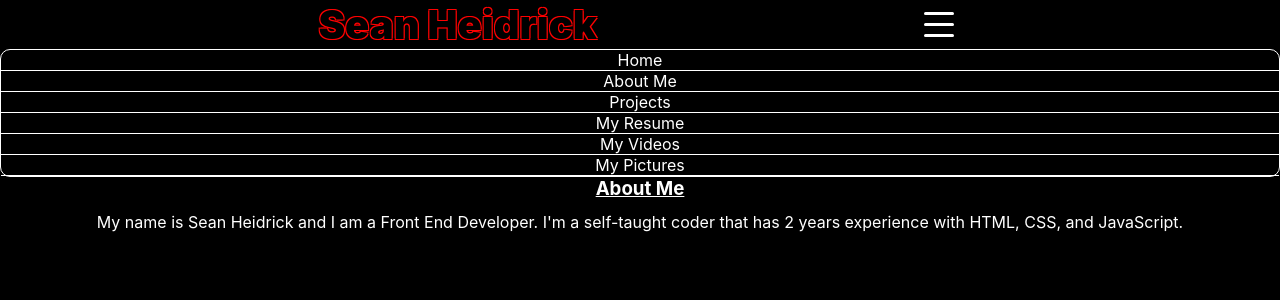
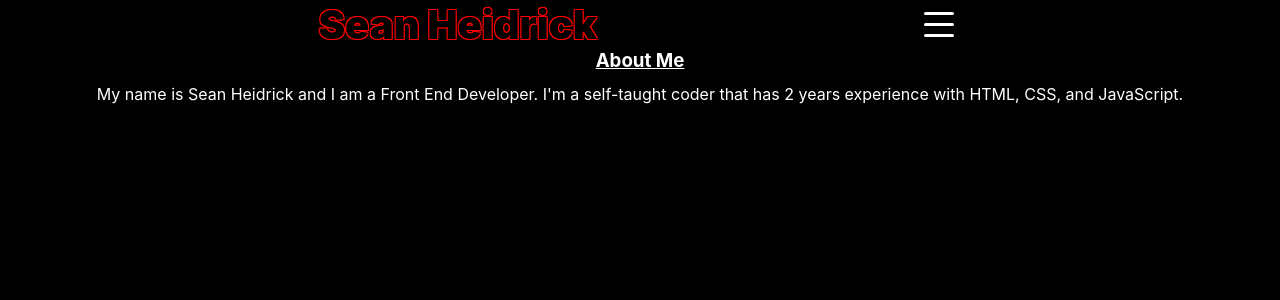
Before and after one commit to SeanHeidrick/profile-page, a React (Create React App) app: page / in a window 1280 px wide. Shown: the top 300 px of the page. Built offline with nearby package versions, Linux system fonts and the light colour scheme.

Commit message:
Added functionality to menu button

```diff
--- a/src/App.js
+++ b/src/App.js
@@ -1,34 +1,16 @@
-import React, { useState } from "react";
+import React from "react";
 import logo from "./logo.svg";
 import "./App.scss";
-import { AboutMe } from "./AboutMe";
+import { AboutMe } from "./components/AboutMe";
+import { Header } from "./components/Header";
 
 function App() {
-  const [active, setActive] = useState(false);
-  const handleClick = () => {
-    console.log("here");
-  };
   return (
     <>
-      <header>
-        Sean Heidrick
-        <button onClick={() => setActive(!active)}>
-          <div></div>
-          <div></div>
-          <div></div>
-        </button>
-      </header>
-      <nav>
-        <a href="/">Home</a>
-        <a href="/">About Me</a>
-        <a href="/">Projects</a>
-        <a href="/">My Resume</a>
-        <a href="/">My Videos</a>
-        <a href="/">My Pictures</a>
-      </nav>
+      <Header />
+
       <AboutMe />
     </>
   );
 }
-
 export default App;
--- a/src/App.scss
+++ b/src/App.scss
@@ -1,9 +1,11 @@
+$base-color: black;
+
 * {
   margin: 0;
   padding: 0;
 }
 body {
-  background-color: black;
+  background-color: $base-color;
   header {
     display: flex;
     align-items: center;
@@ -13,9 +15,11 @@ body {
     font-size: 40px;
     font-weight: 1000;
     button {
-      background-color: black;
+      background-color: $base-color;
       border: none;
-      color: black;
+      color: $base-color;
+      outline-color: white;
+
       div {
         width: 30px;
         height: 3px;
@@ -26,10 +30,6 @@ body {
     }
   }
   nav {
-    display: flex;
-    flex-direction: column;
-    border: 1px solid white;
-    border-radius: 10px;
     a {
       text-decoration: none;
       color: white;
--- a/src/AboutMe.js
+++ b/src/components/AboutMe.js
@@ -1,5 +1,5 @@
 import React from "react";
-import "./App.scss";
+import "../App.scss";
 export const AboutMe = () => {
   return (
     <div className="page-info">
--- /dev/null
+++ b/src/components/Header.js
@@ -0,0 +1,30 @@
+import React, { useState } from "react";
+import { Nav } from "./Nav";
+export const Header = () => {
+  let navStyles = {
+    border: "none",
+    flexDirection: "column",
+    border: "1px solid white",
+    borderRadius: "10px",
+  };
+  const [active, setActive] = useState(false);
+  const handleClick = () => {
+    setActive(!active);
+  };
+  navStyles.display = active ? "flex" : "none";
+  navStyles.outlineColor = active ? "red" : "black";
+
+  return (
+    <>
+      <header>
+        Sean Heidrick
+        <button onClick={handleClick}>
+          <div></div>
+          <div></div>
+          <div></div>
+        </button>
+      </header>
+      <Nav navStyles={navStyles} />
+    </>
+  );
+};
--- /dev/null
+++ b/src/components/Nav.js
@@ -0,0 +1,13 @@
+import React from "react";
+export const Nav = (props) => {
+  return (
+    <nav style={props.navStyles}>
+      <a href="/">Home</a>
+      <a href="/">About Me</a>
+      <a href="/">Projects</a>
+      <a href="/">My Resume</a>
+      <a href="/">My Videos</a>
+      <a href="/">My Pictures</a>
+    </nav>
+  );
+};
```
